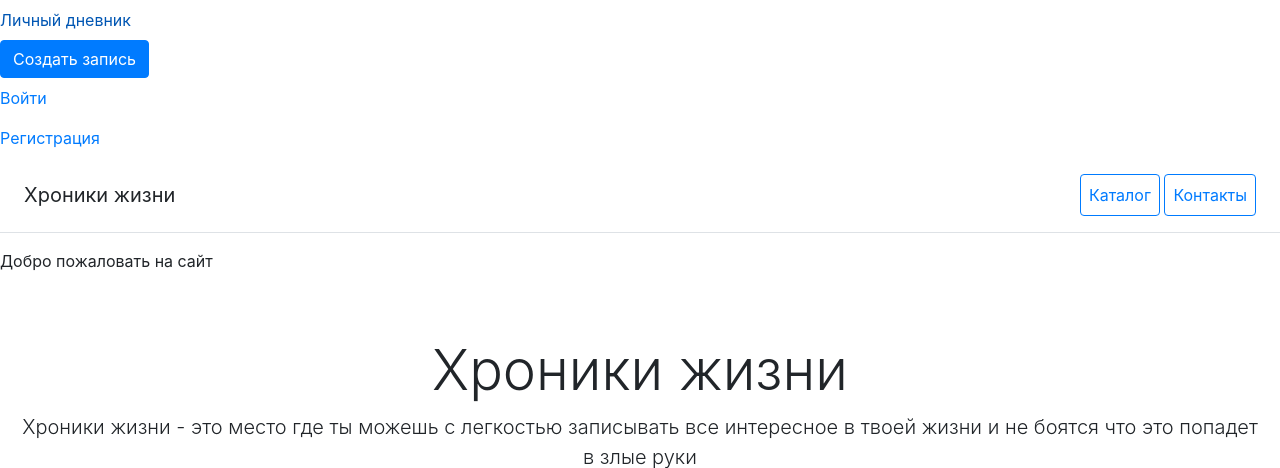
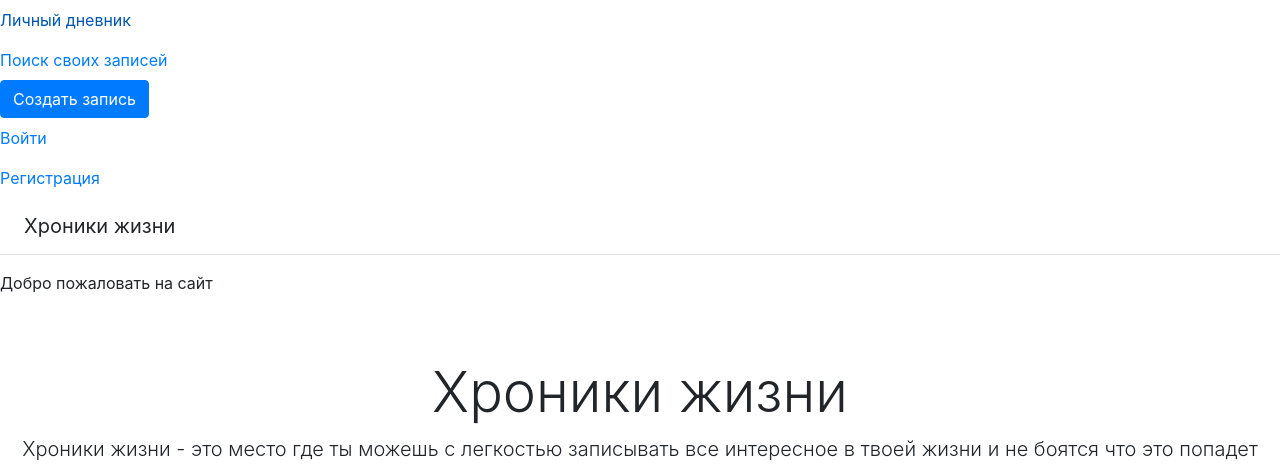
Before and after one commit to freestudentsinghub/GraduationProject, a Django app: page /search in a window 1280 px wide. Shown: the top 468 px of the page. Run offline with Django 5.2, Linux system fonts and the light colour scheme; some libraries are stand-ins or nearby versions.

Commit message:
add fixed errors без docker

```diff
--- a/config/settings.py
+++ b/config/settings.py
@@ -139,3 +139,6 @@ MEDIA_ROOT = os.path.join(BASE_DIR, 'media')
 DEFAULT_AUTO_FIELD = 'django.db.models.BigAutoField'
 
 AUTH_USER_MODEL = 'users.CustomUser'
+
+LOGIN_REDIRECT_URL = 'diary:record_list'
+LOGIN_URL = 'users:login'
--- a/diary/forms.py
+++ b/diary/forms.py
@@ -6,7 +6,7 @@ from diary.models import Record
 class RecordForm(ModelForm):
     class Meta:
         model = Record
-        fields = "__all__"
+        exclude = ['owner']
 
 
 class DiarySearchForm(forms.Form):
--- a/diary/templates/diary/base.html
+++ b/diary/templates/diary/base.html
@@ -16,6 +16,9 @@
 <ul class="navbar-nav ml-auto">
     <li class="nav-item">
             <a class="nav-link" href="{% url 'diary:record_list' %}">Личный дневник</a>
+    </li>
+    <li class="nav-item">
+            <a class="nav-link" href="{% url 'diary:diary_search' %}">Поиск своих записей</a>
     </li>
     <li class="nav-item">
         <a class="btn btn-primary" href="{% url 'diary:record_create' %}" role="button">Создать запись</a>
--- a/diary/templates/diary/header.html
+++ b/diary/templates/diary/header.html
@@ -1,10 +1,6 @@
 <header>
     <div class="d-flex flex-column flex-md-row align-items-center p-3 px-md-4 mb-3 bg-white border-bottom box-shadow">
     <h5 class="my-0 mr-md-auto font-weight-normal">Хроники жизни</h5>
-    <nav class="ms-5">
-        <a class="p-2 btn btn-outline-primary" href="/">Каталог</a>
-        <a class="p-2 btn btn-outline-primary" href="/contacts/">Контакты</a>
-    </nav>
     </div>
     {% if user.is_authenticated %}
      <p>Добро пожаловать {{ user.username }}</p>
--- a/diary/templates/diary/record_detail.html
+++ b/diary/templates/diary/record_detail.html
@@ -7,5 +7,6 @@
     <p>Описание: {{ object.note }}</p>
     <p>Пользователь: {{ object.owner }}</p>
     <p>Дата созданя: {{ object.created_date }}</p>
+    <a class="btn btn-primary" href="{% url 'diary:record_list' %}" role="button">Назад</a>
 </body>
 {% endblock %}
--- a/diary/templates/diary/search_form.html
+++ b/diary/templates/diary/search_form.html
@@ -24,6 +24,7 @@
                     <p class="text-start">{{ record.name }}</p>
                     <p class="text-start">Текст записи:</p>
                     <p class="text-start">{{ record.note }}</p>
+                    <a class="btn btn-primary" href="{% url 'diary:record_detail' record.pk %}" role="button">Перейти к записе</a>
                     <hr>
                     {% empty %}
                     Записей не найдено
--- a/diary/views.py
+++ b/diary/views.py
@@ -2,7 +2,7 @@ from django.shortcuts import render
 from django.urls import reverse_lazy
 from django.views import View
 from django.views.generic import TemplateView, ListView, CreateView, UpdateView, DetailView, DeleteView
-
+from django.contrib.auth.mixins import LoginRequiredMixin
 from diary.forms import RecordForm, DiarySearchForm
 from diary.models import Record
 from django.db.models import Q
@@ -33,7 +33,7 @@ class RecordList(ListView):
             return Record.objects.none()
 
 
-class RecordCreateView(CreateView):
+class RecordCreateView(LoginRequiredMixin, CreateView):
     model = Record
     form_class = RecordForm
     template_name = 'diary/record_form.html'
@@ -49,7 +49,7 @@ class RecordCreateView(CreateView):
         return super().form_valid(form)
 
 
-class RecordUpdateView(UpdateView):
+class RecordUpdateView(LoginRequiredMixin, UpdateView):
     model = Record
     form_class = RecordForm
     template_name = 'diary/record_form.html'
@@ -65,7 +65,7 @@ class RecordDetailView(DetailView):
     template_name = "diary/record_detail.html"
 
 
-class RecordDeleteView(DeleteView):
+class RecordDeleteView(LoginRequiredMixin, DeleteView):
     model = Record
     success_url = reverse_lazy('diary:record_list')
     template_name = "diary/record_confirm_delete.html"
```
Also changed, not shown: users/views.py (line endings or trailing spaces).
